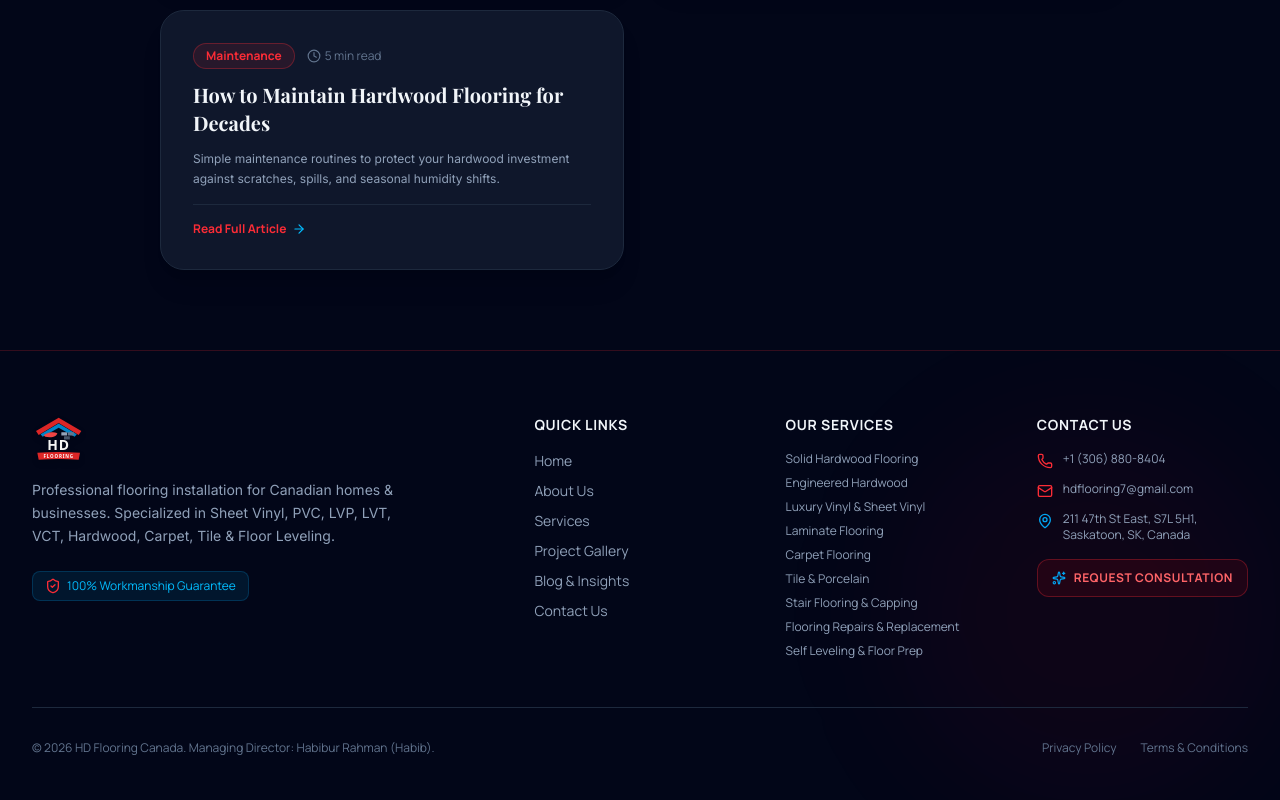
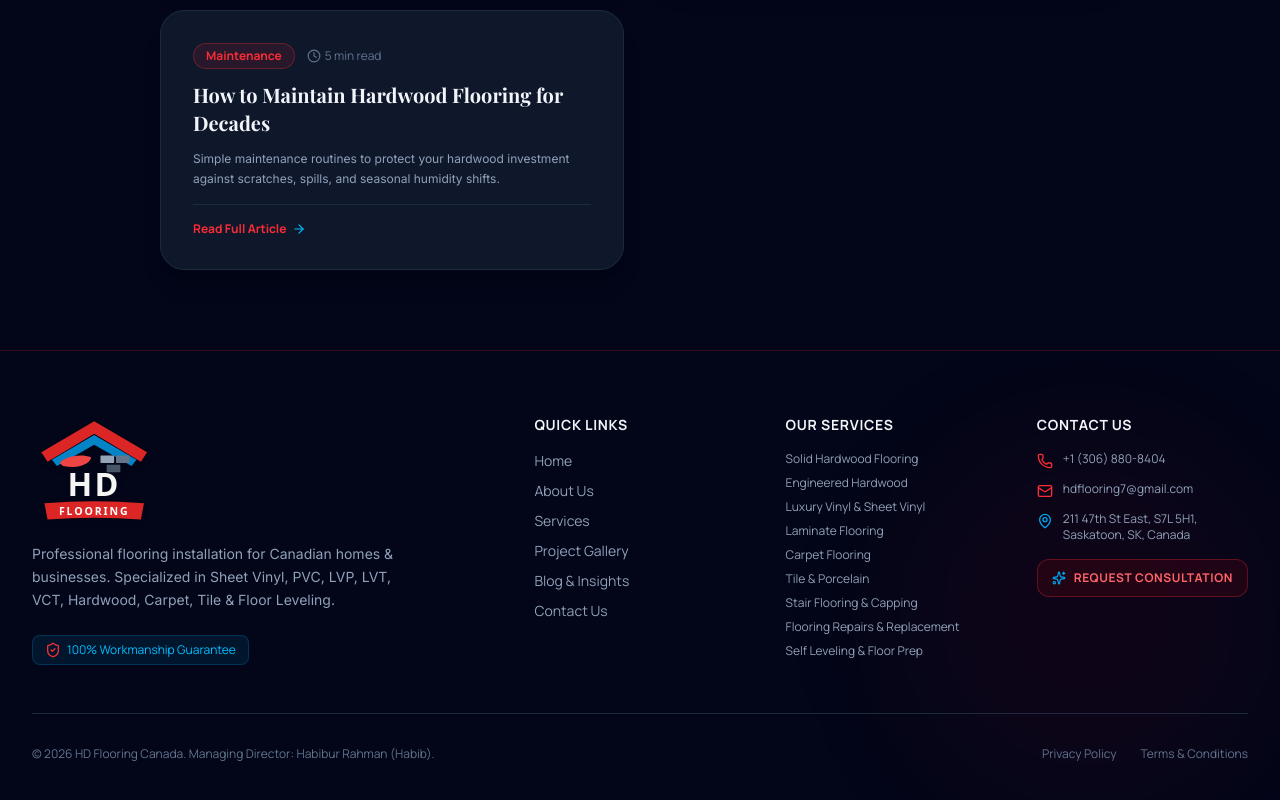
Before and after one commit to iKoniz2024/hd-flooring, a Next.js app: page /blog in a window 1280 px wide. Shown: the part 920-1720 px from the top of the page. Built offline with nearby package versions, Linux system fonts and the light colour scheme; a web font is replaced by a local one.

Commit message:
make footer logo size larger

```diff
--- a/src/components/layout/Footer.tsx
+++ b/src/components/layout/Footer.tsx
@@ -35,8 +35,8 @@ export function Footer() {
             }}
             className="lg:col-span-2 space-y-4"
           >
-            <Link href="/" className="flex items-center gap-2">
-              <BrandLogo className="h-12" />
+            <Link href="/" className="inline-block hover:scale-105 transition-transform duration-300">
+              <BrandLogo className="h-24 sm:h-28" />
             </Link>
             <p className="text-sm text-slate-600 dark:text-slate-400 max-w-sm leading-relaxed">
               Professional flooring installation for Canadian homes & businesses. Specialized in Sheet Vinyl, PVC, LVP, LVT, VCT, Hardwood, Carpet, Tile & Floor Leveling.
```
